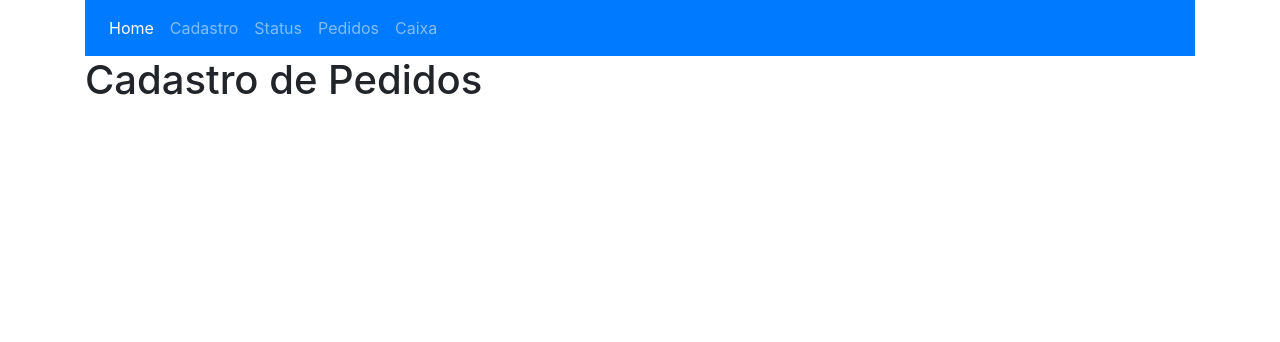
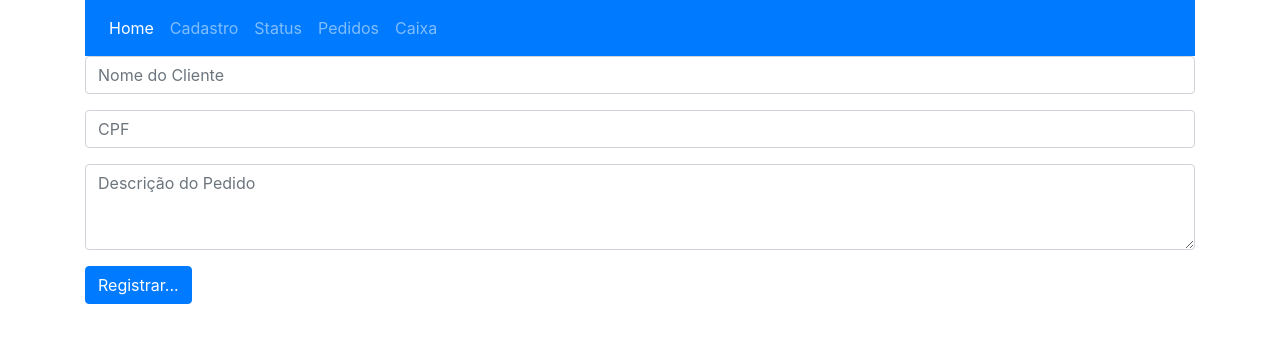
Before and after one commit to lucianobrsts/contolepedidos, a React (Create React App) app: page /cadastro in a window 1280 px wide. Both pictures are taken after a click on the button "Cadastro". Shown: the top 342 px of the page. Built offline with nearby package versions, Linux system fonts and the light colour scheme.

Commit message:
Criado formulário de cadastro dos Pedidos.

```diff
--- a/src/container/Cadastro.js
+++ b/src/container/Cadastro.js
@@ -1,9 +1,22 @@
-import React, {Component} from 'react';
+import React, { Component } from 'react';
 
 export default class Cadastro extends Component {
     render() {
-        return(
-            <h1>Cadastro de Pedidos</h1>
+        return (
+
+            <form>
+                <div className="form-group">
+                    <input type="nome" className="form-control" id="nomeCliente" aria-describedby="nomeHelp" placeholder="Nome do Cliente" />
+                </div>
+                <div className="form-group">
+                    <input type="cpf" className="form-control" id="cpf" placeholder="CPF" />
+                </div>
+                <div class="form-group">
+                    <textarea class="form-control" id="descricaoPedido" rows="3" placeholder="Descrição do Pedido"></textarea>
+                </div>
+                <button type="submit" className="btn btn-primary">Registrar...</button>
+            </form>
+
         )
     }
 }
```
